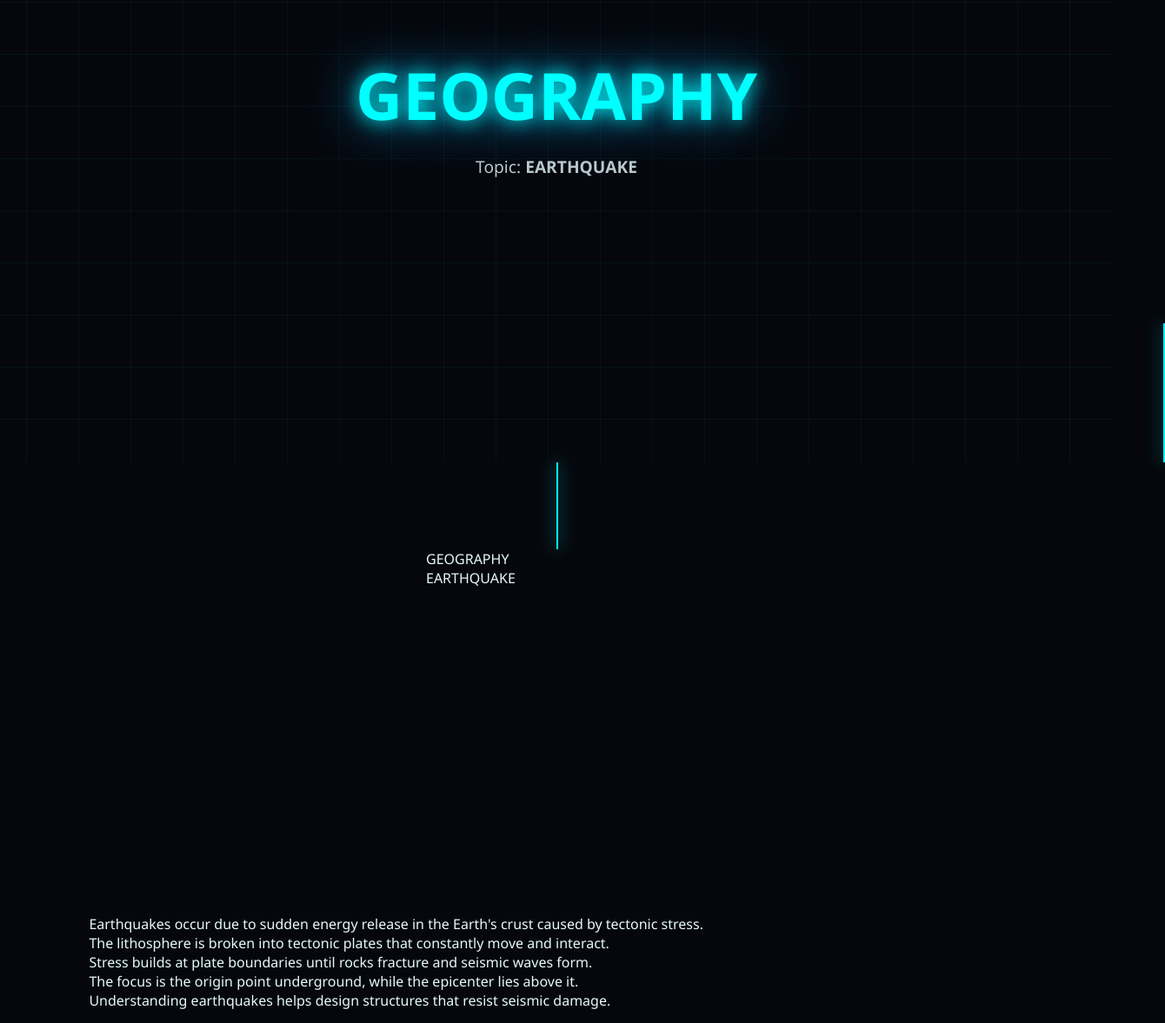
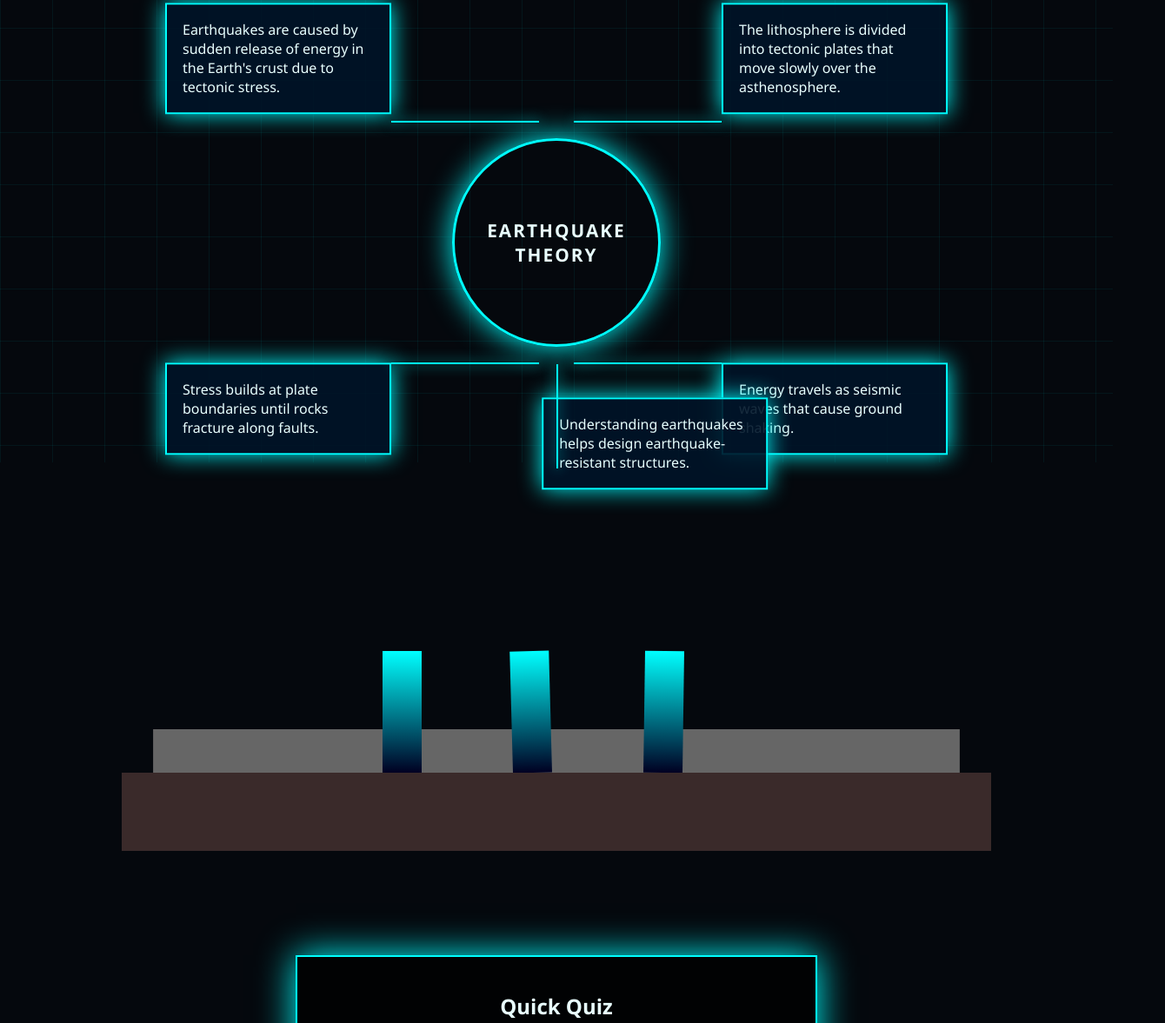
Before and after one commit to pranavmanglani/cmsgeo, a plain HTML site: page index.html in a window 1280 px wide. Shown: the part 268-1445 px from the top of the page at 87% size, 1340 px wide, since content can reach past the window. Drawn offline with Linux system fonts and the light colour scheme.

Commit message:
Update index.html

```diff
--- a/index.html
+++ b/index.html
@@ -4,162 +4,200 @@
 <meta charset="UTF-8">
 <title>Geography | Earthquake</title>
 <style>
-*{margin:0;padding:0;box-sizing:border-box;font-family:'Segoe UI',sans-serif}
+*{margin:0;padding:0;box-sizing:border-box;font-family:Segoe UI,Arial,sans-serif}
 body{
-  background:#05070c;
-  color:#e6f9ff;
+  background:#05080d;
+  color:#e9ffff;
   overflow-x:hidden;
 }
 
-/* ====== BACKGROUND ANIMATION ====== */
-.bg-lines{
+/* ===== BACKGROUND GRID ===== */
+body::before{
+  content:"";
   position:fixed;
   inset:0;
   background:
-    linear-gradient(90deg,rgba(0,255,255,.05) 1px,transparent 1px),
-    linear-gradient(rgba(0,255,255,.05) 1px,transparent 1px);
+    linear-gradient(rgba(0,255,255,.06) 1px, transparent 1px),
+    linear-gradient(90deg, rgba(0,255,255,.06) 1px, transparent 1px);
   background-size:60px 60px;
-  animation:gridMove 10s linear infinite;
   z-index:-1;
 }
-@keyframes gridMove{to{background-position:60px 60px}}
 
 header{
-  height:100vh;
+  padding:60px 20px;
+  text-align:center;
+}
+header h1{
+  font-size:3.2rem;
+  color:#00ffff;
+  text-shadow:0 0 20px #00ffff;
+}
+header p{
+  margin-top:10px;
+  font-size:1.2rem;
+  opacity:.85;
+}
+
+/* ===== CORE DIAGRAM ===== */
+.diagram{
+  position:relative;
+  width:900px;
+  max-width:95%;
+  height:520px;
+  margin:60px auto;
+}
+
+.center{
+  position:absolute;
+  top:50%;left:50%;
+  transform:translate(-50%,-50%);
+  width:240px;height:240px;
+  border-radius:50%;
+  border:3px solid #00ffff;
+  box-shadow:0 0 35px #00ffff;
   display:flex;
   align-items:center;
   justify-content:center;
-  flex-direction:column;
   text-align:center;
 }
-header h1{
-  font-size:4.5rem;
-  color:#00ffff;
-  text-shadow:0 0 20px #00ffff,0 0 60px #00aaff;
-  animation:pulse 2s infinite alternate;
-}
-@keyframes pulse{from{transform:scale(1)}to{transform:scale(1.05)}}
+.center strong{font-size:1.3rem;letter-spacing:2px}
 
-header p{
-  margin-top:20px;
-  font-size:1.2rem;
-  opacity:.8;
-}
-
-section{padding:100px 8%}
-
-/* ====== FLOATING THEORY BOXES ====== */
-.core{
-  position:relative;
-  width:300px;
-  height:300px;
-  margin:0 auto 120px;
-}
-
-}
-/* removed rotation animation for center circle */}
-
-.float-box{
+.box{
   position:absolute;
   width:260px;
-  padding:20px;
-  background:rgba(0,20,40,.8);
+  padding:18px;
+  background:rgba(0,20,40,.9);
   border:2px solid #00ffff;
   box-shadow:0 0 25px #00ffff;
   animation:float 4s ease-in-out infinite alternate;
 }
-@keyframes float{to{transform:translateY(-20px)}}
+@keyframes float{to{transform:translateY(-18px)}}
 
-.line{position:absolute;width:2px;background:#00ffff;box-shadow:0 0 20px #00ffff;transform-origin:top;}
+.b1{top:0;left:0}
+.b2{top:0;right:0}
+.b3{bottom:0;left:0}
+.b4{bottom:0;right:0}
+.b5{bottom:-40px;left:50%;transform:translateX(-50%)}
 
-/* positions */
-.b1{top:-60px;left:-320px}
-.b2{top:-60px;right:-320px}
-.b3{bottom:-60px;left:-320px}
-.b4{bottom:-60px;right:-320px}
-.b5{top:110%;left:20px}
+.line{
+  position:absolute;
+  background:#00ffff;
+  box-shadow:0 0 15px #00ffff;
+}
+.l1{top:120px;left:260px;width:170px;height:2px}
+.l2{top:120px;right:260px;width:170px;height:2px}
+.l3{bottom:120px;left:260px;width:170px;height:2px}
+.l4{bottom:120px;right:260px;width:170px;height:2px}
+.l5{bottom:0;left:50%;width:2px;height:120px}
 
-.l1{top:0;left:-60px;height:160px}
-.l2{top:0;right:-60px;height:160px}
-.l3{bottom:0;left:-60px;height:160px}
-.l4{bottom:0;right:-60px;height:160px}
-.l5{bottom:-100px;left:50%;height:100px}
+/* ===== TECTONIC ANIMATION ===== */
+.scene{
+  position:relative;
+  height:320px;
+  margin:120px auto;
+  max-width:1000px;
+}
 
-/* ====== EARTHQUAKE PICTOGRAM ====== */
-.scene{position:relative;height:320px;margin-top:80px;}\n.ground{position:absolute;bottom:0;width:100%;height:80px;background:#3b2a2a;}\n.plate{position:absolute;bottom:80px;width:50%;height:45px;background:#555;}\n.plate.left{left:0;animation:plateCrushL 4s infinite;}\n.plate.right{right:0;animation:plateCrushR 4s infinite;}\n@keyframes plateCrushL{0%,100%{transform:translateX(0)}50%{transform:translateX(40px)}}\n@keyframes plateCrushR{0%,100%{transform:translateX(0)}50%{transform:translateX(-40px)}}\n.building{position:absolute;bottom:80px;width:50px;height:130px;background:linear-gradient(#00ffff,#001);animation:sway 1s infinite;}\n@keyframes sway{0%{transform:rotate(0deg)}50%{transform:rotate(2deg)}100%{transform:rotate(-2deg)}}50%{transform:translateX(3px)}}
+.ground{
+  position:absolute;
+  bottom:0;
+  width:100%;
+  height:90px;
+  background:#3a2a2a;
+}
 
-/* ====== QUIZ ====== */
+.plate{
+  position:absolute;
+  bottom:90px;
+  width:50%;
+  height:50px;
+  background:#666;
+}
+
+.plate.left{left:0;animation:plateL 4s infinite}
+.plate.right{right:0;animation:plateR 4s infinite}
+
+@keyframes plateL{0%,100%{transform:translateX(0)}50%{transform:translateX(45px)}}
+@keyframes plateR{0%,100%{transform:translateX(0)}50%{transform:translateX(-45px)}}
+
+.building{
+  position:absolute;
+  bottom:90px;
+  width:45px;
+  height:140px;
+  background:linear-gradient(#00ffff,#002);
+  animation:sway 1s infinite;
+  transform-origin:bottom;
+}
+
+@keyframes sway{0%{transform:rotate(0)}50%{transform:rotate(2deg)}100%{transform:rotate(-2deg)}}
+
+.bld1{left:30%}
+.bld2{left:45%;animation-delay:.2s}
+.bld3{left:60%;animation-delay:.4s}
+
+/* ===== QUIZ ===== */
 .quiz{
   max-width:600px;
-  margin:auto;
-  background:rgba(0,0,0,.7);
+  margin:80px auto;
+  padding:40px;
   border:2px solid #00ffff;
   box-shadow:0 0 40px #00ffff;
-  padding:40px;
+  background:rgba(0,0,0,.7);
 }
 .quiz h2{text-align:center;margin-bottom:20px}
 .quiz button{
   width:100%;
   margin:10px 0;
   padding:14px;
-  background:#001a2a;
+  background:#001c2c;
   border:1px solid #00ffff;
-  color:#e6f9ff;
+  color:#e9ffff;
   cursor:pointer;
-  transition:.3s;
 }
 .quiz button:hover{background:#00ffff;color:#000}
-#result{text-align:center;margin-top:20px;font-size:1.2rem}
 
-footer{text-align:center;padding:30px;opacity:.6}
+footer{text-align:center;padding:40px;opacity:.7}
 </style>
 </head>
 <body>
-<div class="bg-lines"></div>
 
 <header>
   <h1>GEOGRAPHY</h1>
   <p>Topic: <strong>EARTHQUAKE</strong></p>
 </header>
 
-<section>
-  <div class="core">
-    <div class="center"><div class="title">GEOGRAPHY<br><span>EARTHQUAKE</span></div></div></div>
-    <div class="float-box b1">Earthquakes occur due to sudden energy release in the Earth's crust caused by tectonic stress.</div>
-    <div class="float-box b2">The lithosphere is broken into tectonic plates that constantly move and interact.</div>
-    <div class="float-box b3">Stress builds at plate boundaries until rocks fracture and seismic waves form.</div>
-    <div class="float-box b4">The focus is the origin point underground, while the epicenter lies above it.</div>
-    <div class="float-box b5">Understanding earthquakes helps design structures that resist seismic damage.</div>
+<div class="diagram">
+  <div class="center"><strong>EARTHQUAKE<br>THEORY</strong></div>
+
+  <div class="box b1">Earthquakes are caused by sudden release of energy in the Earth's crust due to tectonic stress.</div>
+  <div class="box b2">The lithosphere is divided into tectonic plates that move slowly over the asthenosphere.</div>
+  <div class="box b3">Stress builds at plate boundaries until rocks fracture along faults.</div>
+  <div class="box b4">Energy travels as seismic waves that cause ground shaking.</div>
+  <div class="box b5">Understanding earthquakes helps design earthquake-resistant structures.</div>
 
   <div class="line l1"></div><div class="line l2"></div>
   <div class="line l3"></div><div class="line l4"></div>
   <div class="line l5"></div>
 </div>
-</section>
 
-<section>
-  <h2>Animated Seismic Pictogram</h2>
-  <div class="scene">
+<section class="scene">
   <div class="plate left"></div>
   <div class="plate right"></div>
   <div class="building bld1"></div>
   <div class="building bld2"></div>
   <div class="building bld3"></div>
   <div class="ground"></div>
-  </div>
 </section>
 
-<section>
-  <div class="quiz">
-    <h2>Earthquake Quiz</h2>
+<section class="quiz">
+  <h2>Quick Quiz</h2>
   <p>What causes earthquakes?</p>
-    <button onclick="result.innerText='Correct!';">Sudden release of tectonic stress</button>
-    <button onclick="result.innerText='Try again';">Wind pressure</button>
-    <button onclick="result.innerText='Try again';">Ocean tides</button>
-    <div id="result"></div>
-  </div>
+  <button onclick="alert('Correct!')">Sudden release of tectonic stress</button>
+  <button onclick="alert('Incorrect')">Wind pressure</button>
+  <button onclick="alert('Incorrect')">Ocean waves</button>
 </section>
 
-<footer>⚡ Futuristic Seismic Visualization ⚡</footer>
+<footer>Geography Project – Earthquake</footer>
 </body>
 </html>
```
Lines whose indentation alone changed are shown as unchanged.
